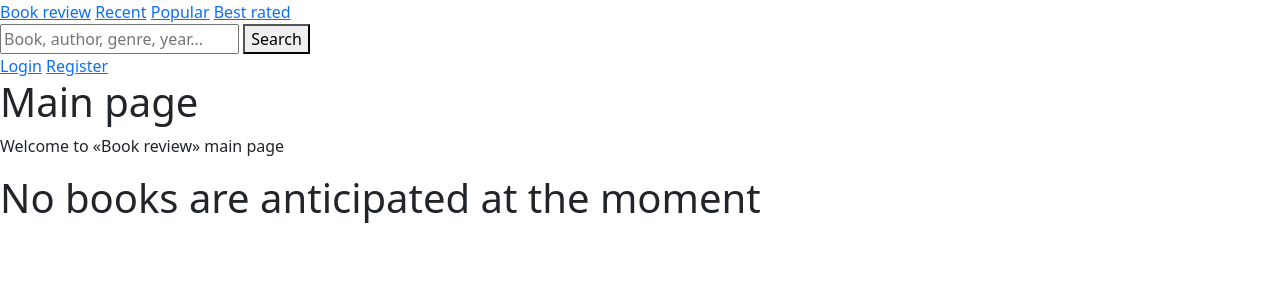
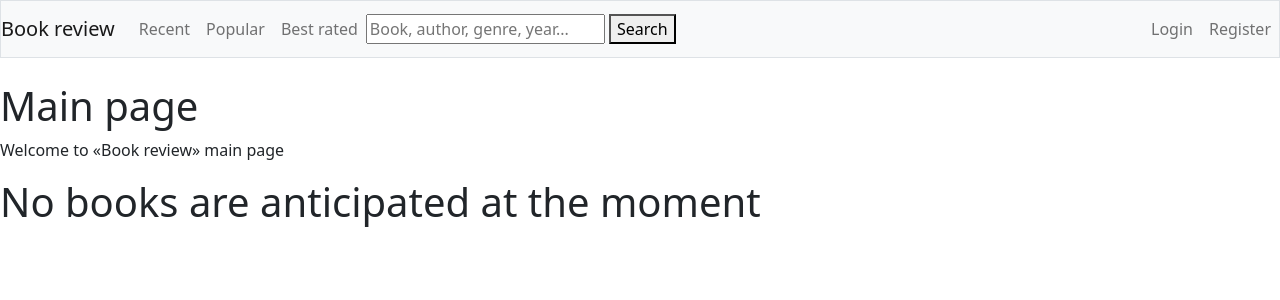
Before and after one commit to AndyAnderson91/book-review, a Django app: page / in a window 1280 px wide. Shown: the top 300 px of the page. Run offline with Django 3.2, Linux system fonts and the light colour scheme; data that the repository does not hold is empty; some libraries are stand-ins or nearby versions.

Commit message:
Working on navbar

```diff
--- a/br/templates/br/base.html
+++ b/br/templates/br/base.html
@@ -3,17 +3,31 @@
 <html lang="en">
     <head>
         <meta charset="utf-8">
+        <meta name="viewpoer" content="width=device-width, initial-scale=1, shrink-to-fit=no">
         <title>Book review</title>
-    </head>
-    <body>
         {% load static %}
         <link href="{% static 'bootstrap/css/bootstrap.min.css' %}" rel="stylesheet">
         <script src="{% static 'bootstrap/js/bootstrap.min.js' %}"></script>
+    </head>
+    <body>
 
-        <a href="{% url 'br:index' %}">Book review</a>
-        <a href="{% url 'br:books_list' sort_type='recent' %}">Recent</a>
-        <a href="{% url 'br:books_list' sort_type='popular' %}">Popular</a>
-        <a href="{% url 'br:books_list' sort_type='best_rated' %}">Best rated</a>
+        <nav class="navbar navbar-expand-md navbar-light bg-light mb-4 border">
+            <a class="navbar-brand" href="{% url 'br:index' %}">Book review</a>
+            <button class="navbar-toggler" type="button" data-toggle="collapse" data-target="#navbarCollapse" aria-controls="navbarCollapse" aria-expanded="false" aria-label="Toggle navigation">
+                <span class="navbar-toggler-icon"></span>
+            </button>
+            <div class="collapse navbar-collapse" id="navbarCollapse">
+                <ul class="navbar-nav">
+                    <li class="nav-item">
+                        <a class="nav-link" href="{% url 'br:books_list' sort_type='recent' %}">Recent</a>
+                    </li>
+                    <li class="nav-item">
+                        <a class="nav-link" href="{% url 'br:books_list' sort_type='popular' %}">Popular</a>
+                    </li>
+                    <li class="nav-item">
+                        <a class="nav-link" href="{% url 'br:books_list' sort_type='best_rated' %}">Best rated</a>
+                    </li>
+                </ul>
 
                 <form method="get" action="{% url 'br:search' %}">
                     {{ search_form }}
@@ -21,14 +35,30 @@
                     <button>Search</button>
                 </form>
 
+                <ul class="navbar-nav ms-auto">
                     {% if user.is_authenticated %}
-            Hello, <a href="{% url 'br:my_reviews' %}">{{user.username|title}}</a>!
-            <a href="{% url 'users:logout' %}{% if request.path != '/my_reviews/' %}?next={{request.path}}{% if request.GET.urlencode %}?{{request.GET.urlencode|urlencode}}{% endif %}{% endif %}">Logout</a>
+                        <li class="nav-item">
+                            <a class="nav-link" href="{% url 'br:my_reviews' %}">Hello, {{user.username|title}}!</a>
+                        </li>
+                        <li class="nav-item">
+                            <a class="nav-link" href="{% url 'users:logout' %}{% if request.path != '/my_reviews/' %}?next={{request.path}}{% if request.GET.urlencode %}?{{request.GET.urlencode|urlencode}}{% endif %}{% endif %}">Logout</a>
+                        </li>
                     {% else %}
-            <a href="{% url 'users:login' %}?next={{request.path}}{% if request.GET.urlencode %}?{{request.GET.urlencode|urlencode}}{% endif %}">Login</a>
-            <a href="{% url 'users:register' %}?next={{request.path}}{% if request.GET.urlencode %}?{{request.GET.urlencode|urlencode}}{% endif %}">Register</a>
+                        <li class="nav-item">
+                            <a class="nav-link" href="{% url 'users:login' %}?next={{request.path}}{% if request.GET.urlencode %}?{{request.GET.urlencode|urlencode}}{% endif %}">Login</a>
+                        </li>
+                        <li class="nav-item">
+                            <a class="nav-link" href="{% url 'users:register' %}?next={{request.path}}{% if request.GET.urlencode %}?{{request.GET.urlencode|urlencode}}{% endif %}">Register</a>
+                        </li>
                     {% endif %}
+                </ul>
 
+            </div>
+        </nav>
+
+        <main>
             {% block content %} {% endblock content %}
+        </main>
     </body>
+
 </html>
```
Lines whose indentation alone changed are shown as unchanged.
